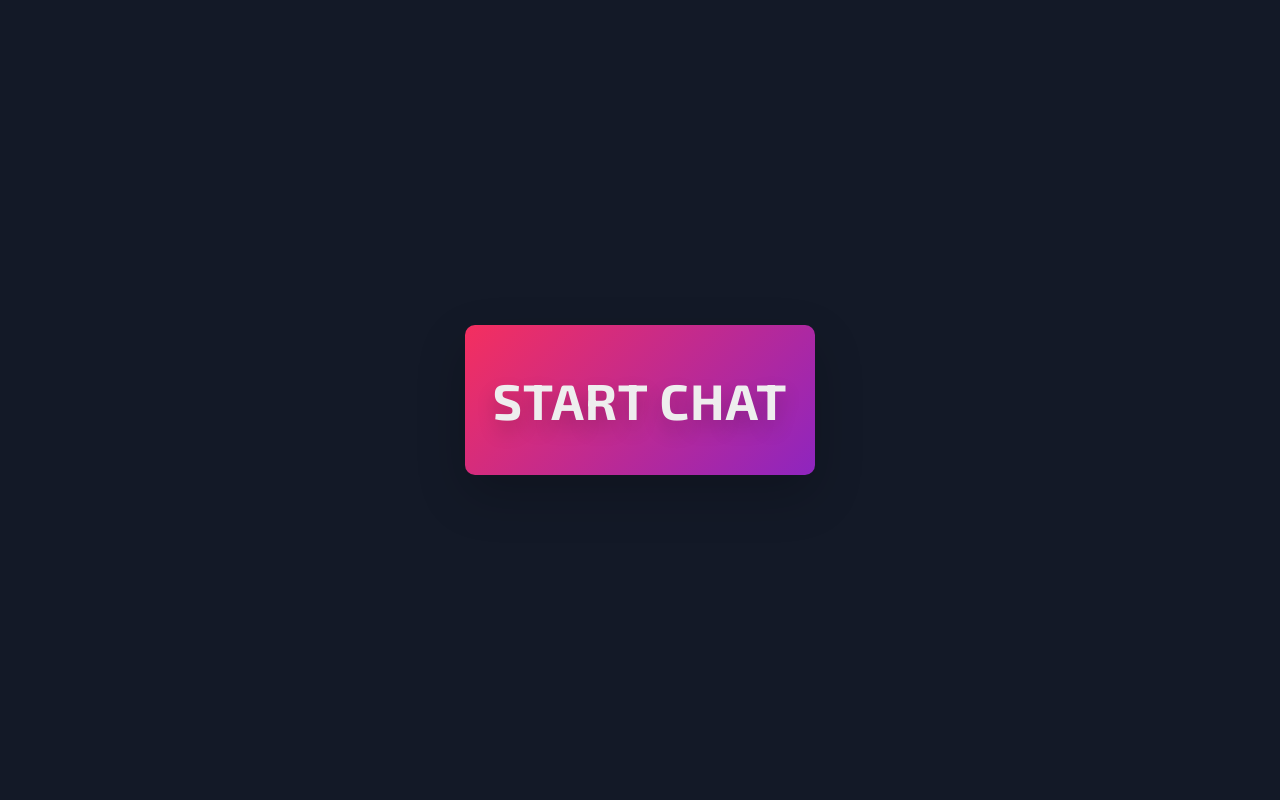
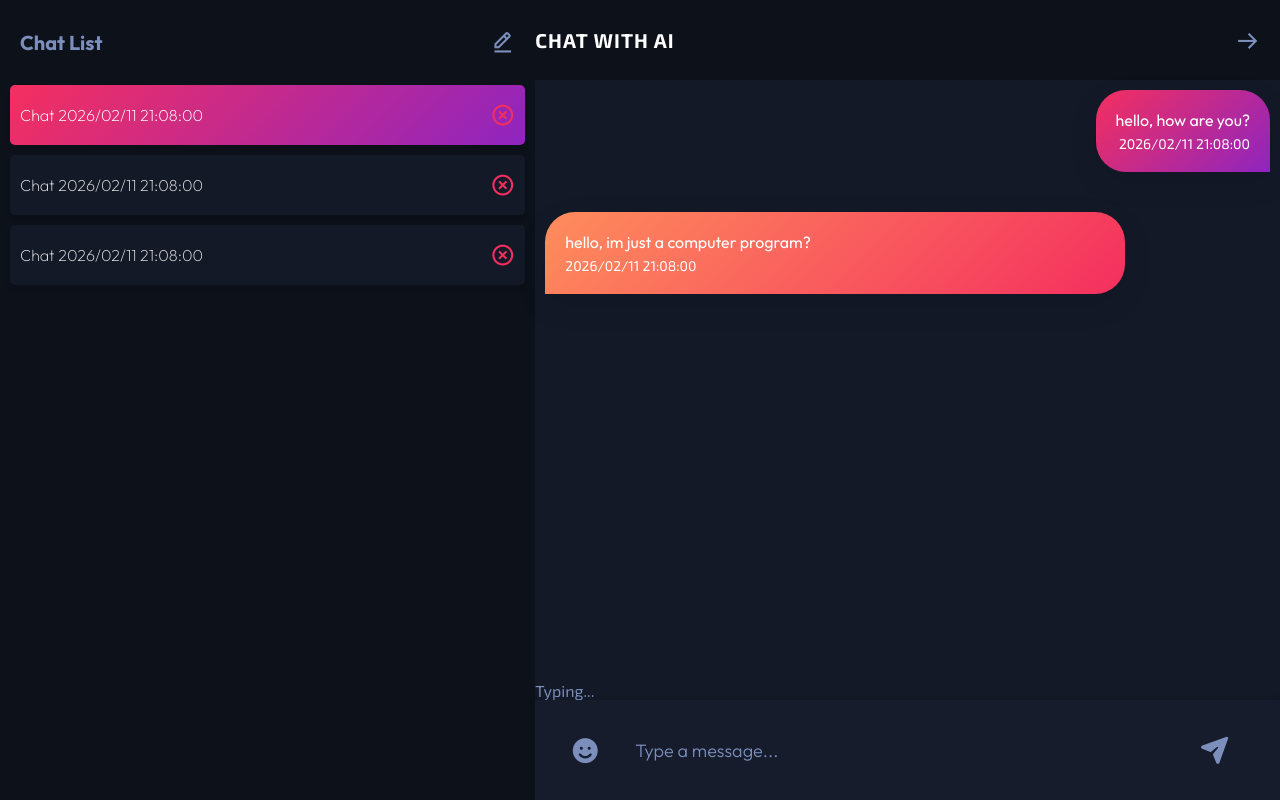
Before and after one commit to uzsakj/ai-chat-bot, a React (Vite) app: page / in a window 1280 px wide. Built offline with nearby package versions, Linux system fonts and the light colour scheme.

Commit message:
Add ChatBotApp component with initial layout and styling. Include CSS for chat interface, chat list, and message input form.

```diff
--- a/src/App.jsx
+++ b/src/App.jsx
@@ -1,10 +1,11 @@
 import React from 'react'
 import ChatBotStart from './components/ChatBotStart'
-
+import ChatBotApp from './components/ChatBotApp'
 const App = () => {
   return (
     <div className='container'>
-      <ChatBotStart />
+      {/* <ChatBotStart /> */}
+      <ChatBotApp />
     </div>
   )
 }
--- /dev/null
+++ b/src/components/ChatBotApp.css
@@ -0,0 +1,185 @@
+.chat-app {
+    width: 100%;
+    height: 100vh;
+    display: flex;
+}
+
+.chat-list {
+    width: 50%;
+    height: 100%;
+    background-color: #0d111a;
+    padding: 1rem;
+    display: flex;
+    flex-direction: column;
+    row-gap: 1rem;
+}
+
+.chat-list-header {
+    width: 100%;
+    display: flex;
+    align-items: center;
+    justify-content: space-between;
+    padding: 2rem 1rem;
+    color: #7b8ebc
+}
+
+.chat-list-header h2 {
+    font-family: 'Exo 2', sans-serif;
+    font-size: 2rem;
+    text-transform: uppercase;
+}
+
+.chat-list-header i {
+    font-size: 2.5rem;
+    cursor: pointer;
+}
+
+.chat-list-item {
+    width: 100%;
+    height: 6rem;
+    background-color: #131927;
+    padding: 0.5rem 1rem;
+    border-radius: 0.5rem;
+    display: flex;
+    align-items: center;
+    justify-content: space-between;
+    box-shadow: 0 0.5rem 0.5rem rgba(0, 0, 0, 0.1);
+}
+
+.chat-list-item.active {
+    background: linear-gradient(135deg, #f42f5f, #8e25bf);
+}
+
+.chat-list-item h4 {
+    font-size: 1.6rem;
+    font-weight: 200;
+    color: #ddd;
+}
+
+.chat-list-item.active h4 {
+    color: #fff;
+}
+
+.chat-list-item i {
+    font-size: 2.5rem;
+    color: #f42f5f;
+}
+
+.chat-window {
+    width: 70%;
+    height: 100%;
+    display: flex;
+    flex-direction: column;
+}
+
+.chat-title {
+    width: 100%;
+    min-height: 8rem;
+    background-color: #0d111a;
+    display: flex;
+    align-items: center;
+    justify-content: space-between;
+    padding-right: 2rem;
+}
+
+.chat-title h3 {
+    font-family: 'Exo 2', sans-serif;
+    font-size: 2rem;
+    text-transform: uppercase;
+    color: #fff;
+    letter-spacing: 0.1rem;
+}
+
+.chat-title i {
+    font-size: 2.5rem;
+    color: #7b8ebc;
+    transform: rotate(180deg);
+    cursor: pointer;
+}
+
+.chat {
+    width: 100%;
+    flex-grow: 1;
+    padding: 1rem;
+    display: flex;
+    flex-direction: column;
+    row-gap: 4rem;
+}
+
+.prompt,
+.response {
+    max-width: 80%;
+    padding: 2rem;
+    font-size: 1.6rem;
+    color: #fff;
+    box-shadow: 0 1rem 3rem rgba(0, 0, 0, 0.1);
+}
+
+.prompt {
+    background: linear-gradient(135deg, #f42f5f, #8e25bf);
+    border-radius: 3rem 3rem 0 3rem;
+    align-self: flex-end;
+    text-align: right;
+}
+
+.response {
+    background: linear-gradient(135deg, #fe8d5c, #f42f5f);
+    border-radius: 3rem 3rem 3rem 0;
+    text-align: left;
+}
+
+.prompt span,
+.response span {
+    font-family: 'Exo 2', sans-serif;
+    font-size: 1.4rem;
+    display: block;
+    margin-top: 0.5rem;
+}
+
+.typing {
+    font-family: 'Exo 2', sans-serif;
+    font-size: 1.6rem;
+    color: #7b8ebc;
+    margin-top: auto;
+}
+
+.msg-form {
+    width: 100%;
+    height: 10rem;
+    background-color: #161c2c;
+    display: flex;
+    align-items: center;
+    box-shadow: 0 -0.2rem 0.5rem rgba(0, 0, 0, 0.1);
+    padding-right: 5rem;
+}
+
+.msg-form i {
+    font-size: 2.5rem;
+    color: #7b8ebc;
+    cursor: pointer;
+}
+
+.emoji {
+    width: 10rem;
+    display: flex;
+    justify-content: center;
+}
+
+.msg-input {
+    height: 100%;
+    flex-grow: 1;
+    background-color: transparent;
+    border: none;
+    font-size: 1.8rem;
+    color: #7b8ebc;
+}
+
+.msg-input::placeholder {
+    font-size: 1.8rem;
+    color: #7b8ebc;
+    font-weight: 300;
+}
+
+.msg-input:focus::placeholder {
+    opacity: 0;
+}
--- /dev/null
+++ b/src/components/ChatBotApp.jsx
@@ -0,0 +1,47 @@
+import React from 'react'
+import './ChatBotApp.css'
+
+const ChatBotApp = () => {
+    return (
+        <div className='chat-app'>
+            <div className="chat-list">
+                <div className="chat-list-header">
+                    <h1>Chat List</h1>
+                    <i className="bx bx-edit-alt new-chat"></i>
+                </div>
+                <div className="chat-list-item active">
+                    <h4>Chat 2026/02/11 21:08:00</h4>
+                    <i className="bx bx-x-circle"></i>
+                </div>
+                <div className="chat-list-item">
+                    <h4>Chat 2026/02/11 21:08:00</h4>
+                    <i className="bx bx-x-circle"></i>
+                </div>
+                <div className="chat-list-item">
+                    <h4>Chat 2026/02/11 21:08:00</h4>
+                    <i className="bx bx-x-circle"></i>
+                </div>
+            </div>
+            <div className="chat-window">
+                <div className="chat-title">
+                    <h3>Chat with AI</h3>
+                    <i className="bx bx-arrow-back arrow"></i>
+                </div>
+                <div className="chat">
+                    <div className="prompt"> hello, how are you?
+                        <span>2026/02/11 21:08:00</span></div>
+                    <div className="response"> hello, im just a computer program?
+                        <span>2026/02/11 21:08:00</span></div>
+                </div>
+                <div className="typing">Typing...</div>
+                <form className='msg-form'>
+                    <i className="fa-solid fa-face-smile emoji"></i>
+                    <input type="text" className='msg-input' placeholder='Type a message...' />
+                    <i className="fa-solid fa-paper-plane"></i>
+                </form>
+            </div>
+        </div>
+    )
+}
+
+export default ChatBotApp
```
